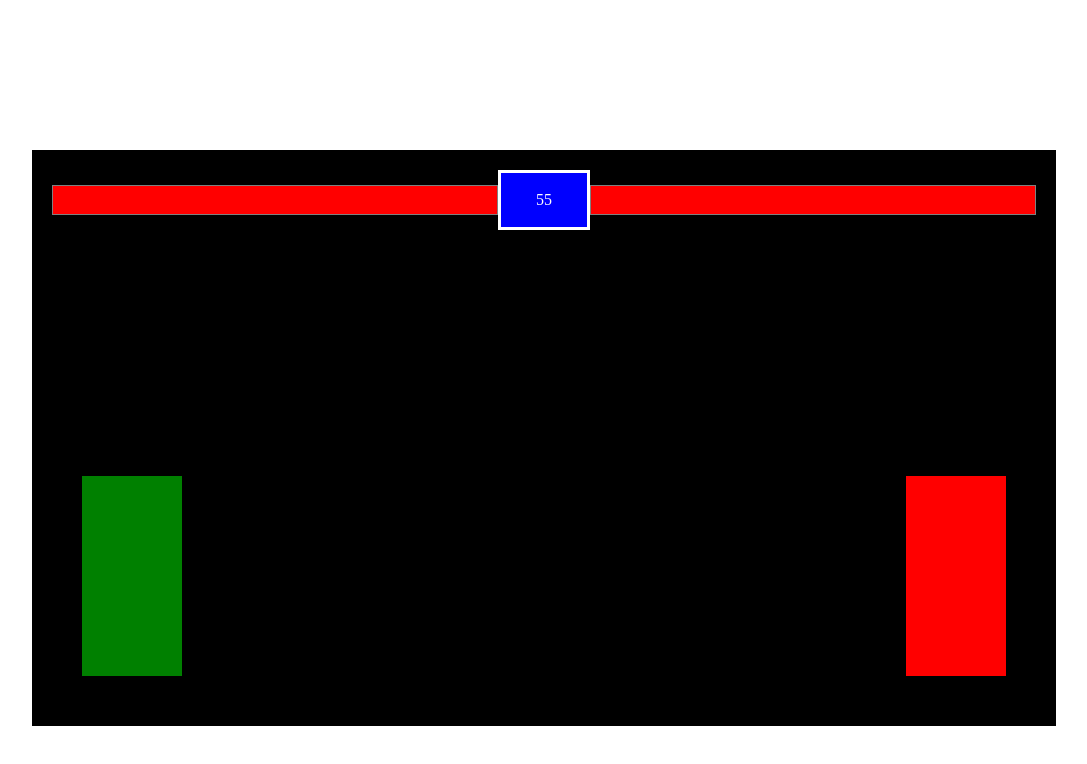
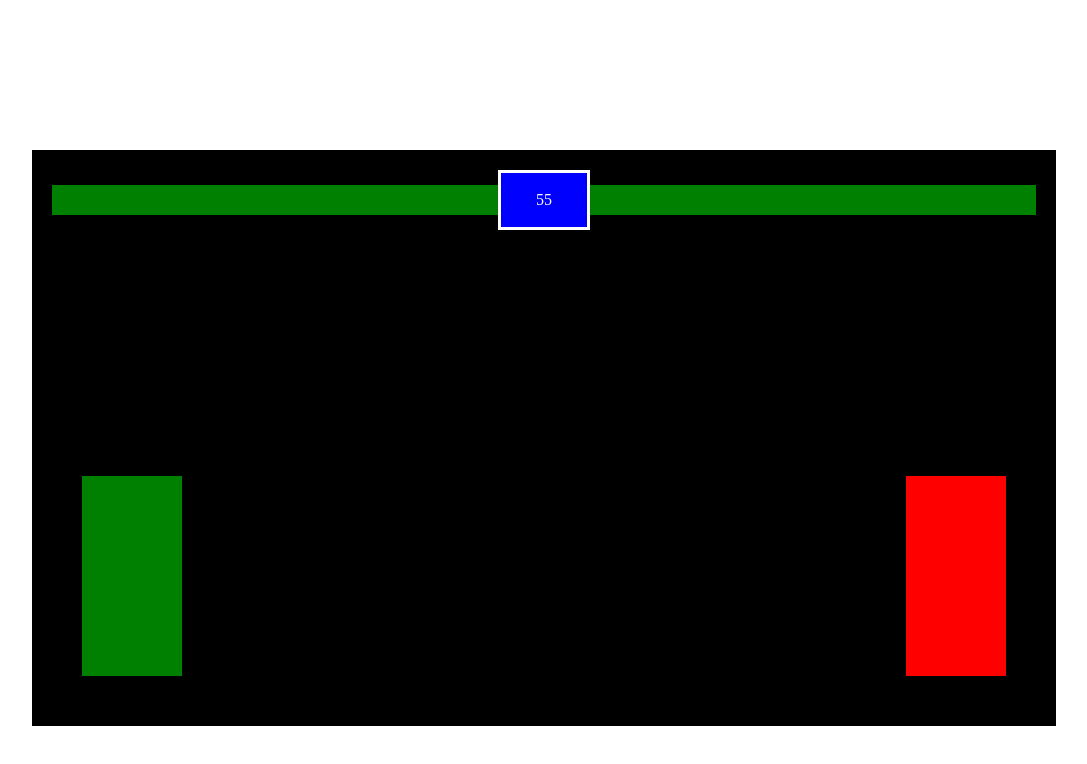
Before and after one commit to MarkosMartinez/ProyectoDAW, a plain HTML site: page index.html in a window 1280 px wide. Shown: the whole page, without its empty margins (96-1183 px from the left). Drawn offline with Linux system fonts and the light colour scheme.

Commit message:
primera version de barras de vida

```diff
--- a/index.html
+++ b/index.html
@@ -23,7 +23,7 @@
       position: relative;
     }
 
-    #contendorVida {
+    #contenedorVidasContador {
       position: absolute;
       display: flex;
       width: 100%;
@@ -31,11 +31,25 @@
       padding: 20px;
     }
 
+    #contenedorVida {
+      position: relative;
+      height: 30px;
+      width: 100%;
+    }
+
     .barraVida {
       background-color: red;
       height: 30px;
       width: 100%;
       border: 1px grey solid;
+    }
+
+    .vidaJug {
+      position: absolute;
+      background-color: green;
+      top: 0;
+      height: 100%;
+      width: 100%;
     }
 
     #contador {
@@ -62,10 +76,18 @@
 
   <body>
     <div id="contenedor">
-      <div id="contendorVida">
-        <div class="barraVida"></div>
+      <div id="contenedorVidasContador">
+
+        <div id="contenedorVida">
+          <div class="barraVida"></div>
+          <div class="vidaJug" id="vidaJug1" style="right: 0;"></div>
+        </div>
         <div id="contador"></div>
-        <div class="barraVida"></div>
+
+        <div id="contenedorVida">
+          <div class="barraVida"></div>
+          <div class="vidaJug" id="vidaJug2"></div>
+        </div>
       </div>
       <canvas id="canvas" width="1024" height="576"></canvas>
     </div>
--- a/index.js
+++ b/index.js
@@ -53,6 +53,7 @@ const teclas = {
     },
 }
 
+// recibe el objeto de cada jugar al completo poder utilizar sus propiedades
 function colisionAtaque({jugadorAtacante, jugadorAtacado}){
     return (jugadorAtacante.ataque.posicion.x + jugadorAtacante.ataque.width >= jugadorAtacado.posicion.x &&
         jugadorAtacante.ataque.posicion.x <= jugadorAtacado.posicion.x + jugadorAtacado.anchura &&
@@ -96,12 +97,16 @@ function movimiento(){
     // ataques
 
     if (colisionAtaque({jugadorAtacante: jugador1, jugadorAtacado: jugador2}) && jugador1.atacando) {
-            jugador1.atacando = false;
-            console.log("ataque jug1");
+        jugador1.atacando = false;
+        console.log("ataque jug1");
+        jugador2.vida -= 10;
+        document.getElementById("vidaJug2").style.width = jugador2.vida + "%";
     }
 
     if (colisionAtaque({jugadorAtacante: jugador2, jugadorAtacado: jugador1}) && jugador2.atacando) {
         jugador2.atacando = false;
+        jugador1.vida -= 10;
+        document.getElementById("vidaJug1").style.width = jugador1.vida + "%";
         console.log("ataque jug2");
 }
 }
--- a/sprite.js
+++ b/sprite.js
@@ -20,6 +20,7 @@ class Sprite{
             height: 75,
         }
         this.atacando = false;
+        this.vida = 100;
     }
 
     pruebaMostrarPersonaje(){
```
